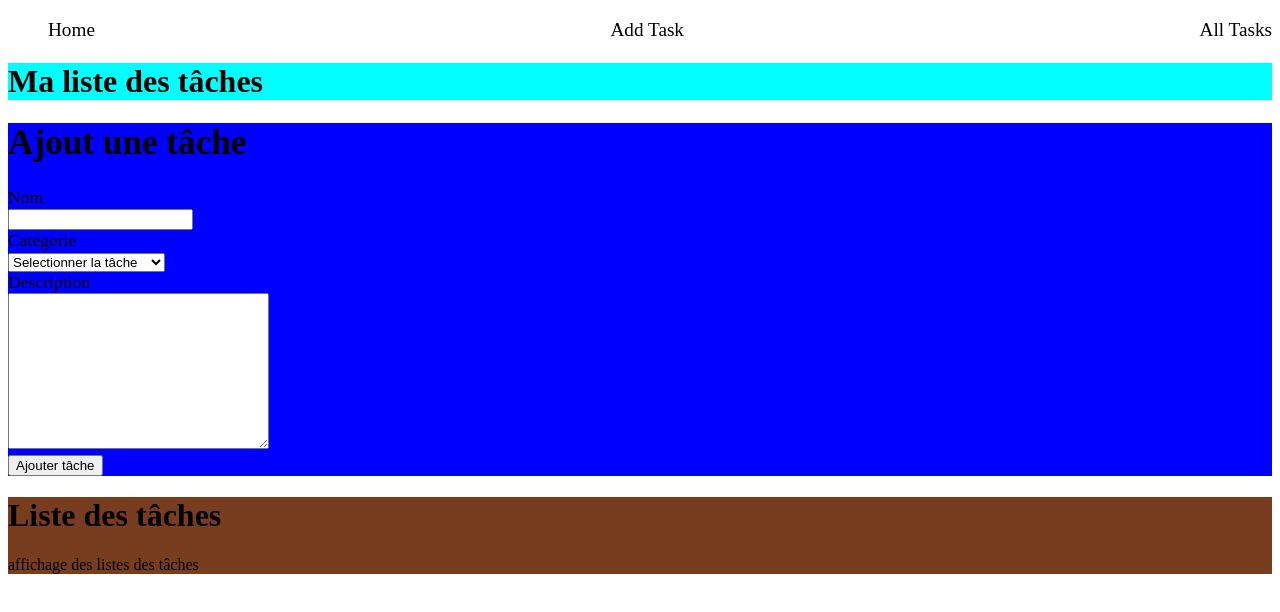
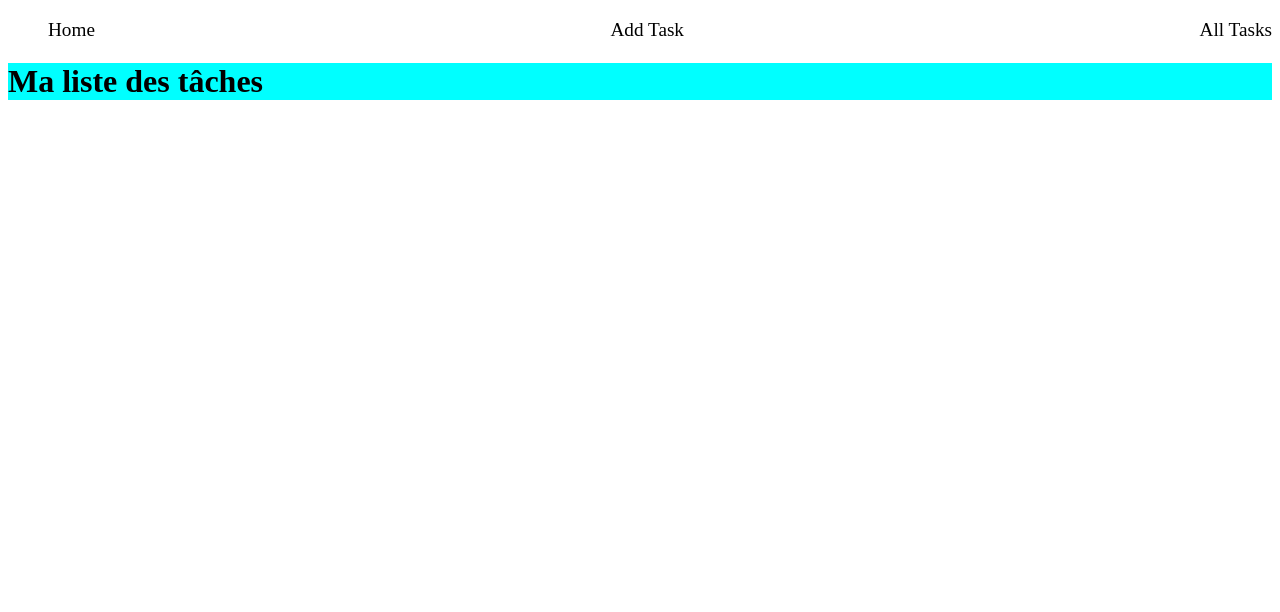
Before and after one commit to mustaphabenmbarek/my-todo-list, a React (Create React App) app: page / in a window 1280 px wide. Shown: the top 612 px of the page. Built offline with nearby package versions, Linux system fonts and the light colour scheme.

Commit message:
intall react route dom and impliment routes

```diff
--- a/package.json
+++ b/package.json
@@ -8,6 +8,7 @@
     "@testing-library/user-event": "^13.5.0",
     "react": "^18.2.0",
     "react-dom": "^18.2.0",
+    "react-router-dom": "^6.11.1",
     "react-scripts": "5.0.1",
     "web-vitals": "^2.1.4"
   },
--- a/src/App.js
+++ b/src/App.js
@@ -1,3 +1,4 @@
+import { Routes, Route } from 'react-router-dom';
 import './styles/app.css';
 import Home from './pages/Home';
 import Menu from './components/Menu';
@@ -6,12 +7,14 @@ import Tasklist from './pages/Tasklist';
 
 function App() {
   return (
-    <div>
+    <>
       <Menu />
-      <Home />
-      <Taskadd />
-      <Tasklist />
-    </div>
+      <Routes>
+        <Route path='/' element={<Home />} />
+        <Route path='/add' element={<Taskadd />} />
+        <Route path='/list' element={<Tasklist />} />
+      </Routes>
+    </>
   );
 }
 
--- a/src/index.js
+++ b/src/index.js
@@ -2,10 +2,13 @@ import React from 'react';
 import ReactDOM from 'react-dom/client';
 // import './index.css';
 import App from './App';
+import { BrowserRouter } from 'react-router-dom';
 
 const root = ReactDOM.createRoot(document.getElementById('root'));
 root.render(
   <React.StrictMode>
+    <BrowserRouter>
     <App />
+    </BrowserRouter>
   </React.StrictMode>
 );
```
Also changed, not shown: 1 other file (tests, documents, lock files or other folders).
